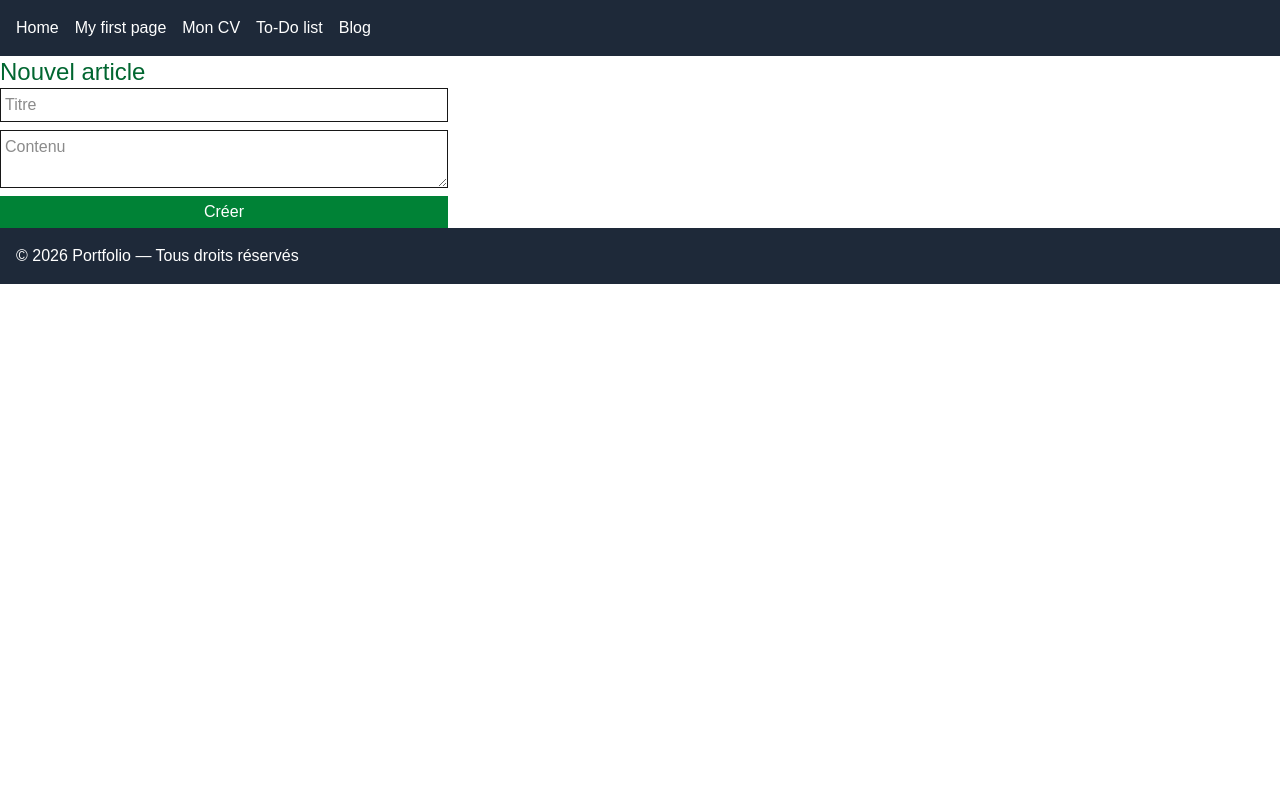
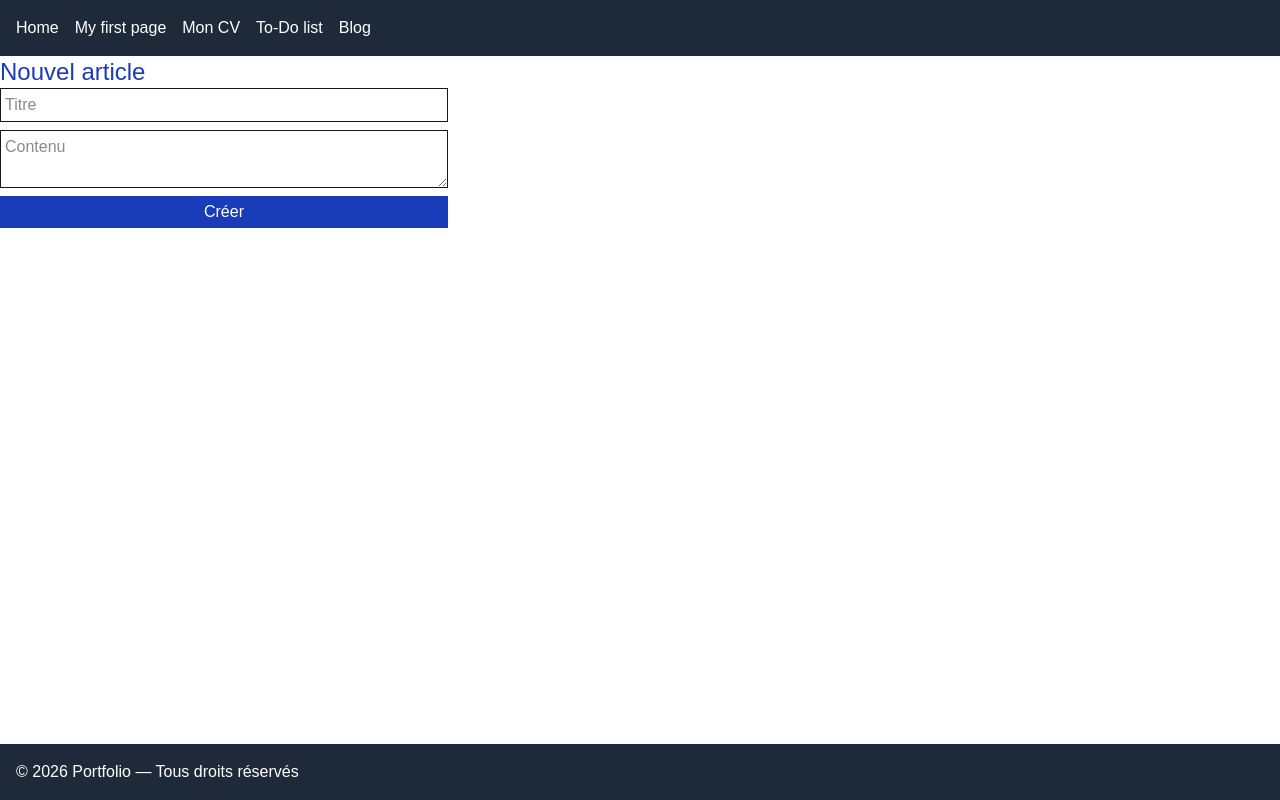
Before and after one commit to Paulinedjm/Technologie_web_portfolio, a Next.js app: page /blog/new in a window 1280 px wide. Built offline with nearby package versions, Linux system fonts and the light colour scheme.

Commit message:
changer style

```diff
--- a/app/CVentry/page.tsx
+++ b/app/CVentry/page.tsx
@@ -1,8 +1,11 @@
 function Section(props: {title:string, children:React.ReactNode}) {
     return (
     <div className="mb-6">
-        <h2 className="font-bold text-blue-900 text-lg uppercase tracking-wider border-b-2 border-blue-100 pb-1 mb-3">{props.title}</h2>
+        <h2 className="font-bold text-blue-900 text-lg uppercase tracking-wider border-b-2 border-blue-100 pb-1 mb-3">
+            {props.title}
+        </h2>
         {props.children}
+
     </div>
     )
 }
--- a/app/blog/new/page.tsx
+++ b/app/blog/new/page.tsx
@@ -3,12 +3,12 @@ import { createPost } from "@/lib/blog";
 export default function NewPostPage() {
     return (
         <section>
-            <h1 className="text-2xl text-green-800">Nouvel article</h1>
+            <h1 className="text-2xl text-blue-800">Nouvel article</h1>
 
             <form action={createPost} className="flex flex-col gap-2 max-w-md">
                 <input name="title" placeholder="Titre" required className="border p-1" />
                 <textarea name="content" placeholder="Contenu" required className="border p-1" />
-                <button className="bg-green-700 text-white p-1">Créer</button>
+                <button className="bg-blue-800 text-white p-1">Créer</button>
             </form>
         </section>
     );
--- a/app/blog/page.tsx
+++ b/app/blog/page.tsx
@@ -6,7 +6,7 @@ export default async function BlogPage() {
     const posts = await getPosts();
     return (
         <section>
-            <h1 className="text-2xl text-green-800">Mon blog</h1>
+            <h1 className="text-2xl text-blue-800">Mon blog</h1>
 
             <Link href="/blog/new" className="text-blue-600 hover:underline">
                 + Nouvel article
--- a/app/layout.tsx
+++ b/app/layout.tsx
@@ -27,7 +27,7 @@ export default function RootLayout({ children }: LayoutProps<"/">) {
     >
       <body className="min-h-full flex flex-col">
         <Navbar />
-        <main className="min-h-full">{children}</main>
+        <main className="flex-1">{children}</main>
         <Footer />
       </body>
     </html>
--- a/app/todo/page.tsx
+++ b/app/todo/page.tsx
@@ -5,7 +5,7 @@ export default async function (){
     const tasks = await getTasks();
     return (
         <section>
-            <h1 className= "text-2xl text-green-800">Mes tâches</h1>
+            <h1 className= "text-2xl text-blue-800">Mes tâches</h1>
             <ul className="list-disc list-inside">
                 {tasks.map((task, index) => (
                     <li key={index} className="flex items-center justify-between gap-4">
```
